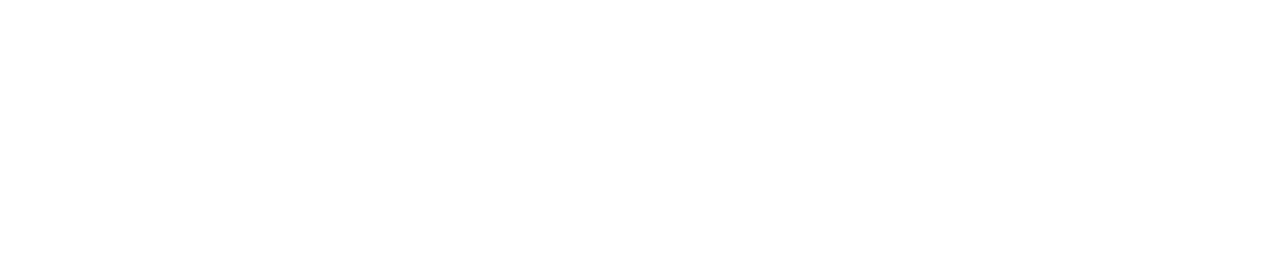
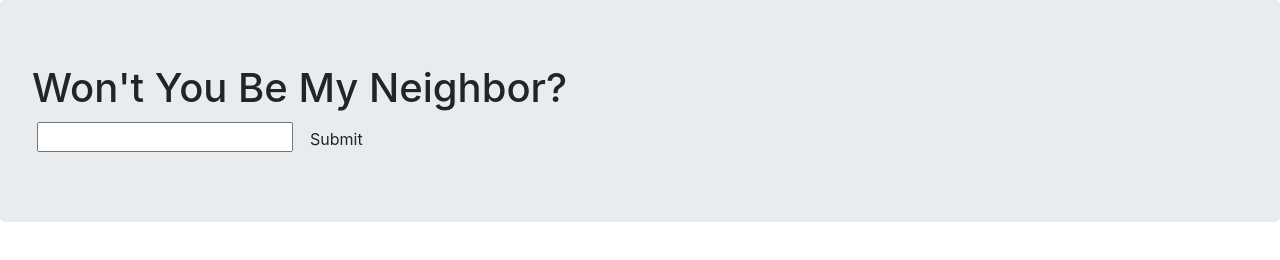
Before and after one commit to bendunhampdx/neighbor, a plain HTML site: page index.html in a window 1280 px wide. Drawn offline with Linux system fonts and the light colour scheme.

Commit message:
Add initial HTML form

```diff
--- a/index.html
+++ b/index.html
@@ -8,6 +8,15 @@
   <title>Document</title>
 </head>
 <body>
-
+  <div class="jumbotron">
+    <h1>Won't You Be My Neighbor?</h1>
+    <form id="entry">
+      <label for="userinput"></label>
+      <input type="text">
+      <button class="btn brn-primary">Submit</button>
+    </form>
+  </div>
+  <div class="result">
+  </div>
 </body>
 </html>
```
